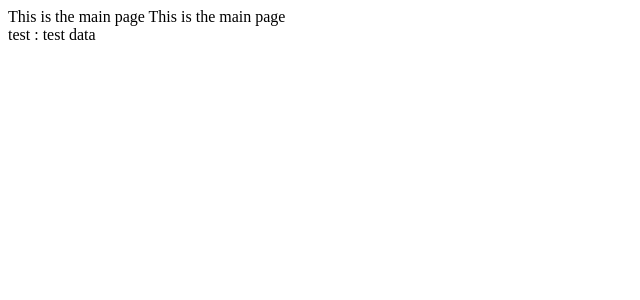
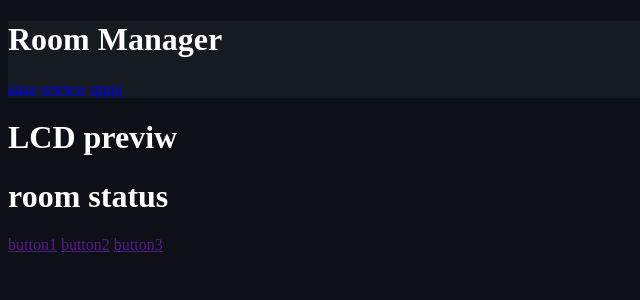
Before and after one commit to RitsukiShuto/roomManager, a Flask app: page /main in a window 1280 px wide. Shown: the top 300 px of the page, without its empty margins (0-640 px from the left). Run offline with Flask 3, Linux system fonts and the light colour scheme.

Commit message:
ちょっとだけ実装

```diff
--- /dev/null
+++ b/app/templates/main/css/style.css
@@ -0,0 +1,15 @@
+html{
+    background-color: #0d1117;
+    color: #fff;
+}
+
+header{
+    background-color: #161b22;
+    padding-top: 0%;
+    padding-left: 0%;
+    padding-right: 0%;
+    margin-top: 0%;
+    margin-left: 0%;
+    margin-right: 0%;
+
+}
--- a/app/templates/main/index.html
+++ b/app/templates/main/index.html
@@ -1,12 +1,38 @@
 <!-- file name: index.html  -->
 <!-- pwd : /home/src/roomManager/app/templates/main/index.html -->
-<html>
+<!DOCTYPE html>
+<html lang="ja">
   <head>
-    This is the main page
+    <meta charset="UTF-8" />
+    <title>Room Manager</title>
+    <link rel="stylesheet" href="css/style.css" />
   </head>
-
   <body>
-    This is the main page<br>
-    test : {{ htmlData }}
+    <header>
+      <div class="row">
+        <h1>Room Manager</h1>
+        <div class="header-right">
+          <a href="/login">aaaa</a>
+          <a href="/signup">wwww</a>
+          <a href="/logout">qqqq</a>
+        </div>
+      </div>
+    </header>
+    <div class="content">
+      <div class="lcd">
+        <!-- LCDモニターのプレビューと入力を行う -->
+        <h1>LCD previw</h1>
+      </div>
+      <div class="status">
+        <!-- room statusを表示 -->
+        <h1>room status</h1>
+      </div>
+      <div class="row">
+        <!-- ボタンを表示 -->
+        <a href="">button1</a>
+        <a href="">button2</a>
+        <a href="">button3</a>
+      </div>
+    </div>
   </body>
 </html>
```
